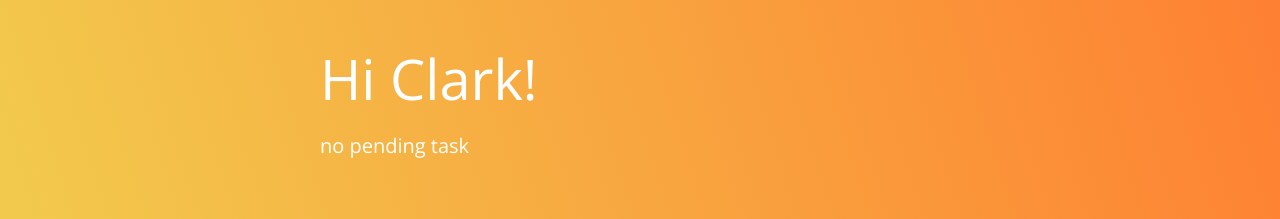
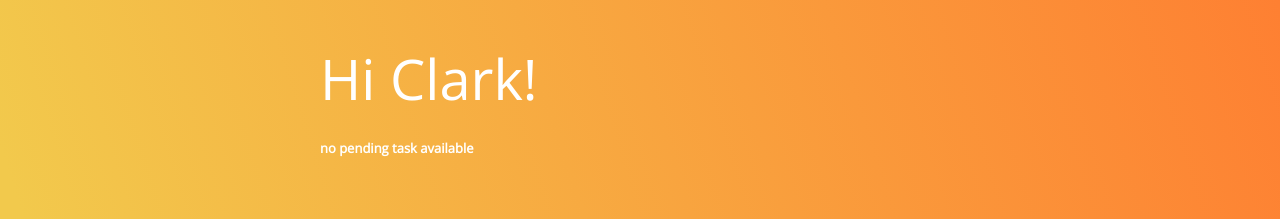
Before and after one commit to itsgracian/pyza-lab-todos, a React (Create React App) app: page / in a window 1280 px wide. Shown: the top 219 px of the page. Built offline with nearby package versions, Linux system fonts and the light colour scheme.

Commit message:
message modified

```diff
--- a/src/components/todos/index.tsx
+++ b/src/components/todos/index.tsx
@@ -71,7 +71,7 @@ const Todos: FC<Iprops> = (props) => {
                 You have 6 pending tasks <b>today</b>
               </Fragment>
             ) : (
-              'no pending task'
+              <small className="bold f-13">no pending task available</small>
             )}
           </div>
           <div className="buckets">
--- a/src/components/todos/todos.scss
+++ b/src/components/todos/todos.scss
@@ -10,6 +10,9 @@
     }
     .bold{
         font-weight: bold;
+    }
+    .f-13{
+        font-size: 13px;
     }
     .categories{
         margin-top: .5rem;
```
